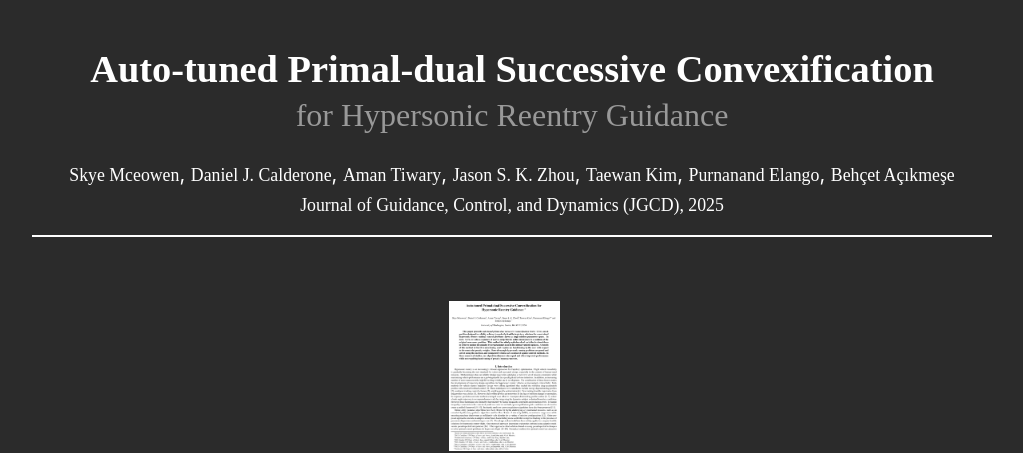
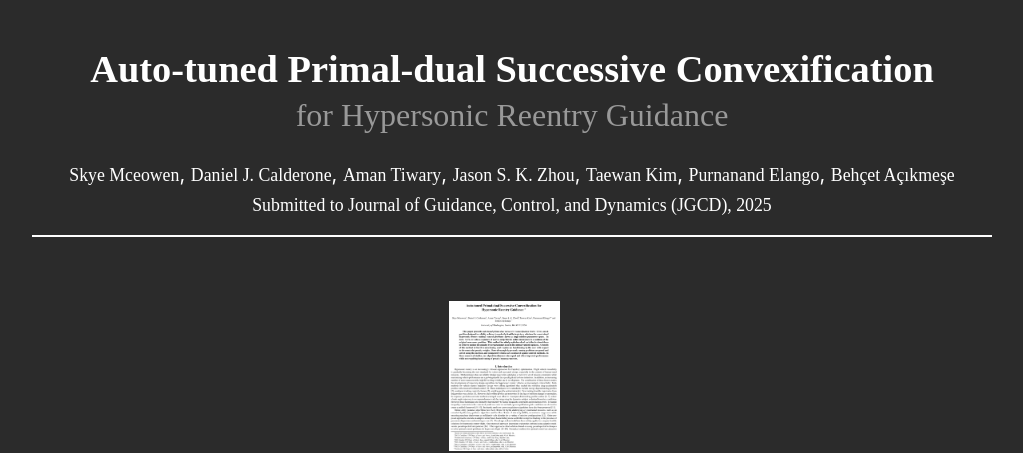
Before and after one commit to mceowen/mceowen.github.io, a Jekyll site: the page papers/autoscvx_jgcd/index.html, which Jekyll copies as it is, in a window 1280 px wide. Shown: the top 453 px of the page, without its empty margins (128-1151 px from the left). Built offline with Jekyll 4.4.1, drawn with Linux system fonts in a browser that asks for light colours; some web fonts are replaced; comment, search, counter and statistics services are not loaded; a style sheet for code colours, icons or effects is not loaded.

Commit message:
change domain

```diff
--- a/CNAME
+++ b/CNAME
@@ -1 +1 @@
-mceowen.io
+mceowen.space
--- a/_pages/publications.html
+++ b/_pages/publications.html
@@ -47,7 +47,7 @@ author_profile: true
             <h3 style="margin: 0; font-size: 14pt;">Auto-tuned Primal-dual Successive Convexification for Hypersonic Reentry Guidance</h3>
             <p style="margin: 5px 0 0; font-size: 10pt;">Skye Mceowen, Daniel J. Calderone, Aman Tiwary, Jason S. K. Zhou, Taewan Kim, Purnanand Elango, Beh&#231;et
               A&#231;&#305;kme&#351;e</p>
-            <p style="margin: 5px 0 0; font-size: 10pt"><i>Journal of Guidance, Control, and Dynamics (in review)</i></p>
+            <p style="margin: 5px 0 0; font-size: 10pt"><i>Submitted to the Journal of Guidance, Control, and Dynamics (under review)</i></p>
           </div>
         </div>
       </a>
--- a/papers/autoscvx_jgcd/index.html
+++ b/papers/autoscvx_jgcd/index.html
@@ -96,7 +96,7 @@
                   </span>
                   </div>
                   <div class="is-size-5 publication-authors">
-                    <span class="author-block" style="font-family: Computer Modern Sans; font-size: clamp(16px, 1.39vw, 20px)">Journal of Guidance, Control, and Dynamics (JGCD), 2025</span>
+                    <span class="author-block" style="font-family: Computer Modern Sans; font-size: clamp(16px, 1.39vw, 20px)">Submitted to Journal of Guidance, Control, and Dynamics (JGCD), 2025</span>
                   </div>
 
                   <!-- Add horizontal line -->
```
